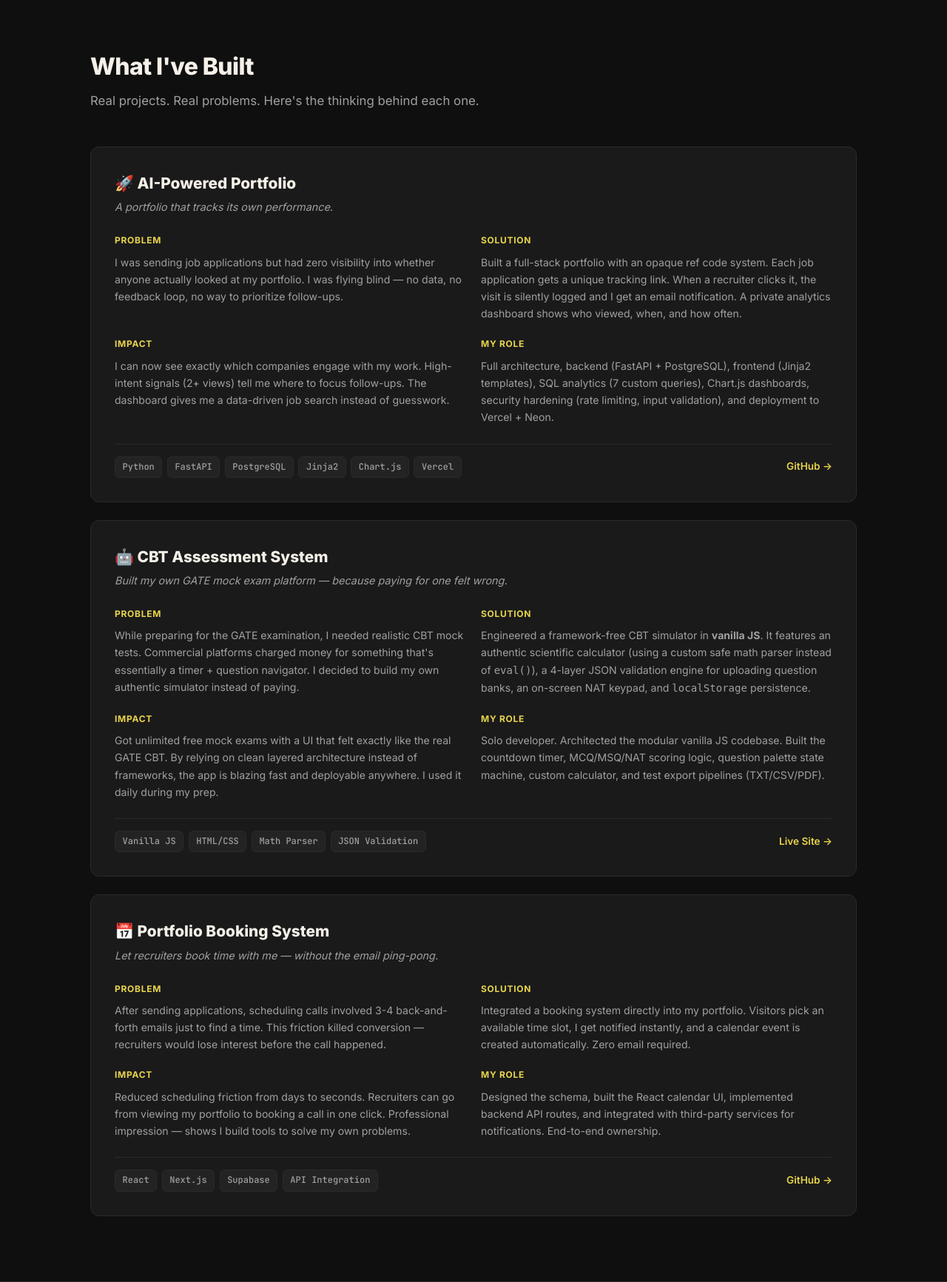
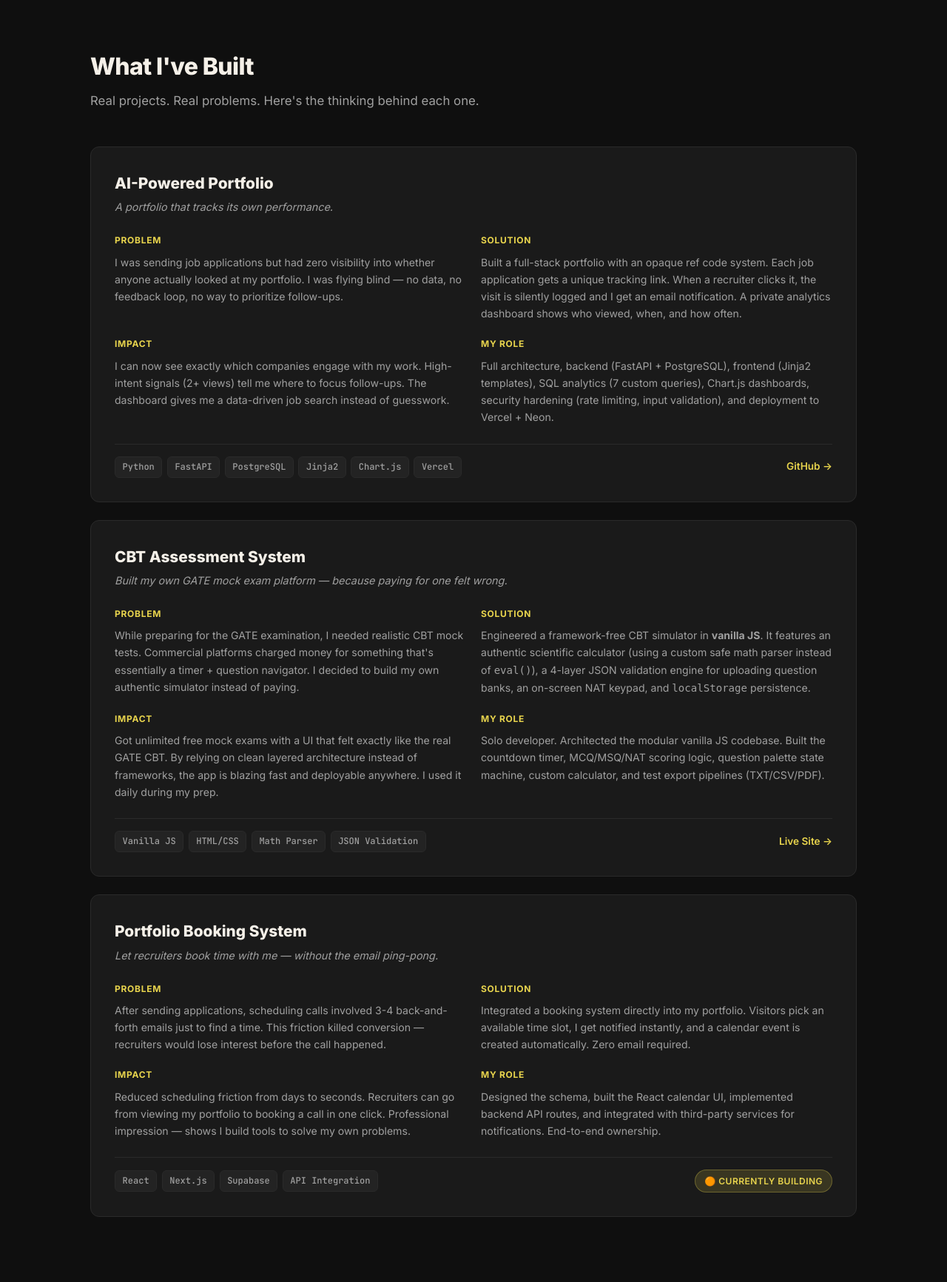
Before and after one commit to gangadhar107/ai-portfolio, a FastAPI app: page /projects in a window 1280 px wide. Shown: the part 64-1797 px from the top of the page at 74% size. Run offline with FastAPI, Linux system fonts and the light colour scheme.

Commit message:
Remove emojis from project names in projects.html

```diff
--- a/templates/projects.html
+++ b/templates/projects.html
@@ -94,7 +94,7 @@ endblock %}
 
 <!-- Project 1: AI Portfolio -->
 <div class="project-card">
-    <h3 class="project-name">🚀 AI-Powered Portfolio</h3>
+    <h3 class="project-name">AI-Powered Portfolio</h3>
     <p class="project-tagline">A portfolio that tracks its own performance.</p>
 
     <div class="project-sections">
@@ -137,7 +137,7 @@ endblock %}
 
 <!-- Project 2: CBT Assessment System -->
 <div class="project-card">
-    <h3 class="project-name">🤖 CBT Assessment System</h3>
+    <h3 class="project-name">CBT Assessment System</h3>
     <p class="project-tagline">Built my own GATE mock exam platform — because paying for one felt wrong.</p>
 
     <div class="project-sections">
@@ -181,7 +181,7 @@ endblock %}
 
 <!-- Project 3: Booking System -->
 <div class="project-card">
-    <h3 class="project-name">📅 Portfolio Booking System</h3>
+    <h3 class="project-name">Portfolio Booking System</h3>
     <p class="project-tagline">Let recruiters book time with me — without the email ping-pong.</p>
 
     <div class="project-sections">
@@ -214,7 +214,7 @@ endblock %}
             <span class="tag">Supabase</span>
             <span class="tag">API Integration</span>
         </div>
-        <a href="https://github.com/gangadhar107" target="_blank" class="project-link">GitHub →</a>
+        <span class="badge badge-accent">🟠 Currently building</span>
     </div>
 </div>
 
```
